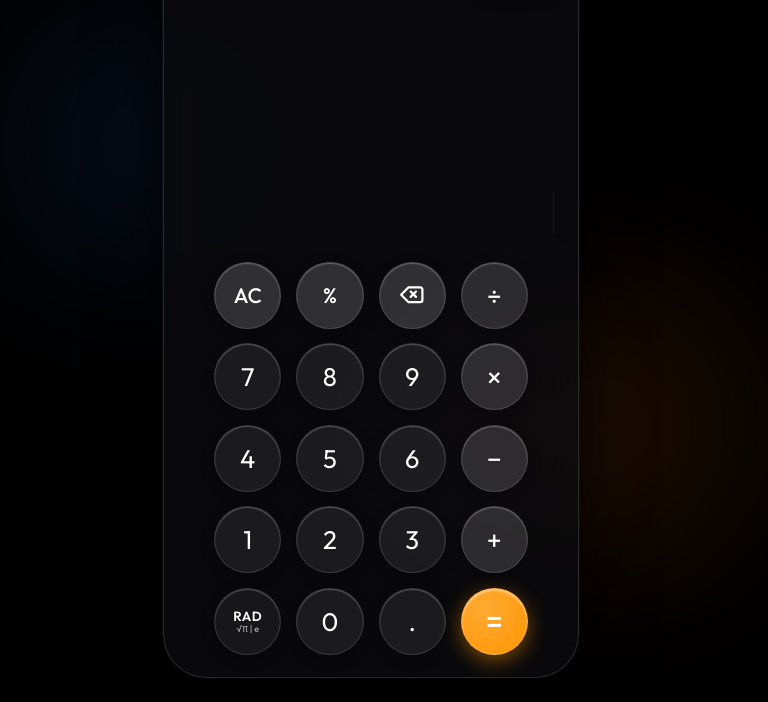
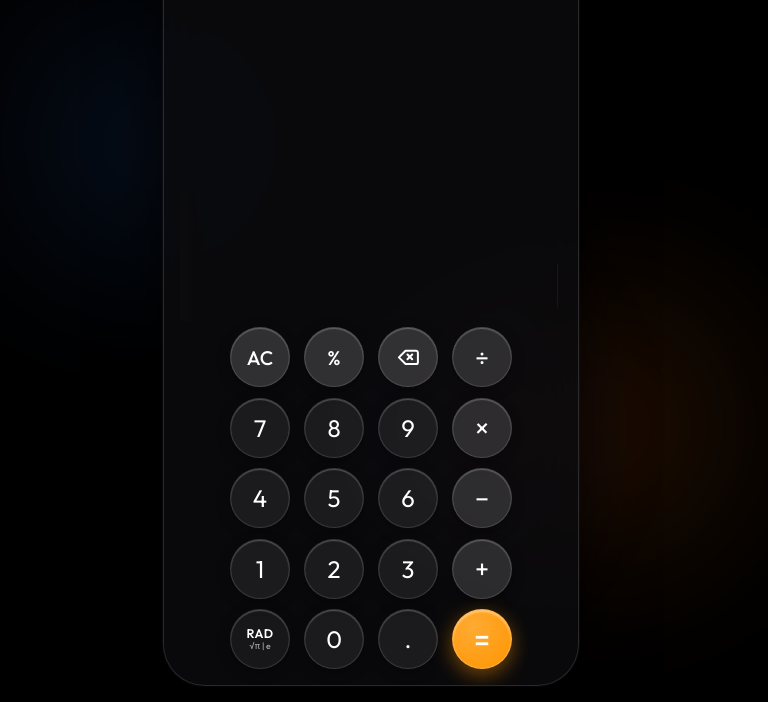
Before and after one commit to PLUGGEDEEN/calculator, a website: page Calculator Tutorial/Calculator Tutorial/calculator-mobile.html in a window 1280 px wide. Shown: the part 98-800 px from the top of the page, without its empty margins (269-1037 px from the left). Drawn offline with Linux system fonts and the light colour scheme; no server answers.

Commit message:
Add files via upload

```diff
--- a/Calculator Tutorial/Calculator Tutorial/calculator-mobile.html
+++ b/Calculator Tutorial/Calculator Tutorial/calculator-mobile.html
@@ -33,11 +33,16 @@
   --radius-full: 9999px;
   --radius-pill: 24px;
 
-  /* Solid, comfortable, large circular button sizing - STABLE & CONSTANT (Never shrinks on RAD mode toggle) */
-  --btn-size: clamp(54px, min(19vw, 8.4vh), 70px);
-  --btn-font: clamp(1.5rem, min(6.5vw, 3.2vh), 2.05rem);
-  --btn-gap-y: clamp(8px, 1.8vh, 15px);
-  --btn-gap-x: clamp(8px, 2.8vw, 15px);
+  /* Universal Fluid Button & Grid Geometry (Smoothly scales to fit any laptop/phone viewport without ever cutting) */
+  --btn-size: clamp(44px, min(18vw, 7.5vh), 68px);
+  --btn-font: clamp(1.35rem, min(6.2vw, 3vh), 1.95rem);
+  --btn-gap-y: clamp(5px, 1.3vh, 12px);
+  --btn-gap-x: clamp(6px, 2.5vw, 14px);
+
+  /* Scientific tray responsive units */
+  --sci-btn-height: clamp(30px, 3.8vh, 38px);
+  --sci-btn-width: clamp(52px, 14vw, 66px);
+  --sci-gap: clamp(4px, 1vh, 8px);
 }
 
 * {
@@ -116,18 +121,19 @@ body {
   z-index: 10;
   width: 100%;
   max-width: 416px;
-  height: min(94vh, 870px);
-  max-height: 870px;
+  height: min(96vh, 860px);
+  height: min(96dvh, 860px);
+  max-height: 860px;
   background: rgba(12, 12, 14, 0.82);
   backdrop-filter: var(--glass-blur);
   -webkit-backdrop-filter: var(--glass-blur);
   border: 1px solid var(--glass-border);
-  border-radius: 44px;
+  border-radius: 42px;
   box-shadow: 0 25px 70px rgba(0, 0, 0, 0.8), 0 0 0 1px rgba(255, 255, 255, 0.05);
   display: flex;
   flex-direction: column;
   justify-content: flex-end;
-  padding: 20px 18px 22px 18px;
+  padding: clamp(10px, 1.8vh, 18px) 16px clamp(12px, 2vh, 20px) 16px;
   overflow: hidden;
 }
 
@@ -148,7 +154,7 @@ body {
     border: none;
     box-shadow: none;
     padding-top: max(8px, env(safe-area-inset-top, 8px));
-    padding-bottom: max(22px, calc(env(safe-area-inset-bottom, 0px) + 16px));
+    padding-bottom: max(20px, calc(env(safe-area-inset-bottom, 0px) + 14px));
     padding-left: max(14px, env(safe-area-inset-left, 14px));
     padding-right: max(14px, env(safe-area-inset-right, 14px));
   }
@@ -292,10 +298,10 @@ body {
   flex-direction: column;
   justify-content: flex-end;
   align-items: flex-end;
-  padding: 4px 6px 10px 6px;
+  padding: 2px 4px 6px 4px;
   flex: 1 1 auto;
   min-height: 0;
-  max-height: clamp(80px, 20vh, 180px);
+  max-height: clamp(60px, 16vh, 160px);
   position: relative;
   overflow: hidden;
   width: 100%;
@@ -450,6 +456,8 @@ body {
   overflow: hidden;
   opacity: 0;
   margin-bottom: 0;
+  flex-shrink: 0;
+  width: 100%;
   transition: grid-template-rows 0.28s cubic-bezier(0.25, 1, 0.5, 1),
               opacity 0.22s ease,
               margin-bottom 0.28s cubic-bezier(0.25, 1, 0.5, 1);
@@ -460,23 +468,23 @@ body {
 .scientific-tray.open {
   grid-template-rows: 1fr;
   opacity: 1;
-  margin-bottom: 12px;
+  margin-bottom: clamp(6px, 1.2vh, 10px);
 }
 
 /* Horizontally scrollable 2-row track */
 .scientific-scroll-track {
   display: grid;
-  grid-template-rows: repeat(2, 40px);
+  grid-template-rows: repeat(2, var(--sci-btn-height));
   grid-auto-flow: column;
-  grid-auto-columns: 66px;
-  gap: 8px;
+  grid-auto-columns: var(--sci-btn-width);
+  gap: var(--sci-gap);
   overflow-x: auto;
   overflow-y: hidden;
   scroll-behavior: smooth;
   -webkit-overflow-scrolling: touch;
   touch-action: pan-x;
   overscroll-behavior-x: contain;
-  padding: 3px 2px 6px 2px;
+  padding: 2px 2px 4px 2px;
   min-height: 0;
 }
 
@@ -529,6 +537,7 @@ body {
   justify-content: center;
   align-items: center;
   width: 100%;
+  flex-shrink: 0;
 }
 
 .btn {
--- a/Calculator Tutorial/Calculator Tutorial/style.css
+++ b/Calculator Tutorial/Calculator Tutorial/style.css
@@ -21,11 +21,16 @@
   --radius-full: 9999px;
   --radius-pill: 24px;
 
-  /* Solid, comfortable, large circular button sizing - STABLE & CONSTANT (Never shrinks on RAD mode toggle) */
-  --btn-size: clamp(54px, min(19vw, 8.4vh), 70px);
-  --btn-font: clamp(1.5rem, min(6.5vw, 3.2vh), 2.05rem);
-  --btn-gap-y: clamp(8px, 1.8vh, 15px);
-  --btn-gap-x: clamp(8px, 2.8vw, 15px);
+  /* Universal Fluid Button & Grid Geometry (Smoothly scales to fit any laptop/phone viewport without ever cutting) */
+  --btn-size: clamp(44px, min(18vw, 7.5vh), 68px);
+  --btn-font: clamp(1.35rem, min(6.2vw, 3vh), 1.95rem);
+  --btn-gap-y: clamp(5px, 1.3vh, 12px);
+  --btn-gap-x: clamp(6px, 2.5vw, 14px);
+
+  /* Scientific tray responsive units */
+  --sci-btn-height: clamp(30px, 3.8vh, 38px);
+  --sci-btn-width: clamp(52px, 14vw, 66px);
+  --sci-gap: clamp(4px, 1vh, 8px);
 }
 
 * {
@@ -104,18 +109,19 @@ body {
   z-index: 10;
   width: 100%;
   max-width: 416px;
-  height: min(94vh, 870px);
-  max-height: 870px;
+  height: min(96vh, 860px);
+  height: min(96dvh, 860px);
+  max-height: 860px;
   background: rgba(12, 12, 14, 0.82);
   backdrop-filter: var(--glass-blur);
   -webkit-backdrop-filter: var(--glass-blur);
   border: 1px solid var(--glass-border);
-  border-radius: 44px;
+  border-radius: 42px;
   box-shadow: 0 25px 70px rgba(0, 0, 0, 0.8), 0 0 0 1px rgba(255, 255, 255, 0.05);
   display: flex;
   flex-direction: column;
   justify-content: flex-end;
-  padding: 20px 18px 22px 18px;
+  padding: clamp(10px, 1.8vh, 18px) 16px clamp(12px, 2vh, 20px) 16px;
   overflow: hidden;
 }
 
@@ -136,7 +142,7 @@ body {
     border: none;
     box-shadow: none;
     padding-top: max(8px, env(safe-area-inset-top, 8px));
-    padding-bottom: max(22px, calc(env(safe-area-inset-bottom, 0px) + 16px));
+    padding-bottom: max(20px, calc(env(safe-area-inset-bottom, 0px) + 14px));
     padding-left: max(14px, env(safe-area-inset-left, 14px));
     padding-right: max(14px, env(safe-area-inset-right, 14px));
   }
@@ -280,10 +286,10 @@ body {
   flex-direction: column;
   justify-content: flex-end;
   align-items: flex-end;
-  padding: 4px 6px 10px 6px;
+  padding: 2px 4px 6px 4px;
   flex: 1 1 auto;
   min-height: 0;
-  max-height: clamp(80px, 20vh, 180px);
+  max-height: clamp(60px, 16vh, 160px);
   position: relative;
   overflow: hidden;
   width: 100%;
@@ -438,6 +444,8 @@ body {
   overflow: hidden;
   opacity: 0;
   margin-bottom: 0;
+  flex-shrink: 0;
+  width: 100%;
   transition: grid-template-rows 0.28s cubic-bezier(0.25, 1, 0.5, 1),
               opacity 0.22s ease,
               margin-bottom 0.28s cubic-bezier(0.25, 1, 0.5, 1);
@@ -448,23 +456,23 @@ body {
 .scientific-tray.open {
   grid-template-rows: 1fr;
   opacity: 1;
-  margin-bottom: 12px;
+  margin-bottom: clamp(6px, 1.2vh, 10px);
 }
 
 /* Horizontally scrollable 2-row track */
 .scientific-scroll-track {
   display: grid;
-  grid-template-rows: repeat(2, 40px);
+  grid-template-rows: repeat(2, var(--sci-btn-height));
   grid-auto-flow: column;
-  grid-auto-columns: 66px;
-  gap: 8px;
+  grid-auto-columns: var(--sci-btn-width);
+  gap: var(--sci-gap);
   overflow-x: auto;
   overflow-y: hidden;
   scroll-behavior: smooth;
   -webkit-overflow-scrolling: touch;
   touch-action: pan-x;
   overscroll-behavior-x: contain;
-  padding: 3px 2px 6px 2px;
+  padding: 2px 2px 4px 2px;
   min-height: 0;
 }
 
@@ -517,6 +525,7 @@ body {
   justify-content: center;
   align-items: center;
   width: 100%;
+  flex-shrink: 0;
 }
 
 .btn {
--- a/Calculator Tutorial/Calculator Tutorial/sw.js
+++ b/Calculator Tutorial/Calculator Tutorial/sw.js
@@ -1,4 +1,4 @@
-const CACHE_NAME = 'calc-pwa-v6';
+const CACHE_NAME = 'calc-pwa-v7';
 const ASSETS = [
   '/',
   '/style.css',
```
